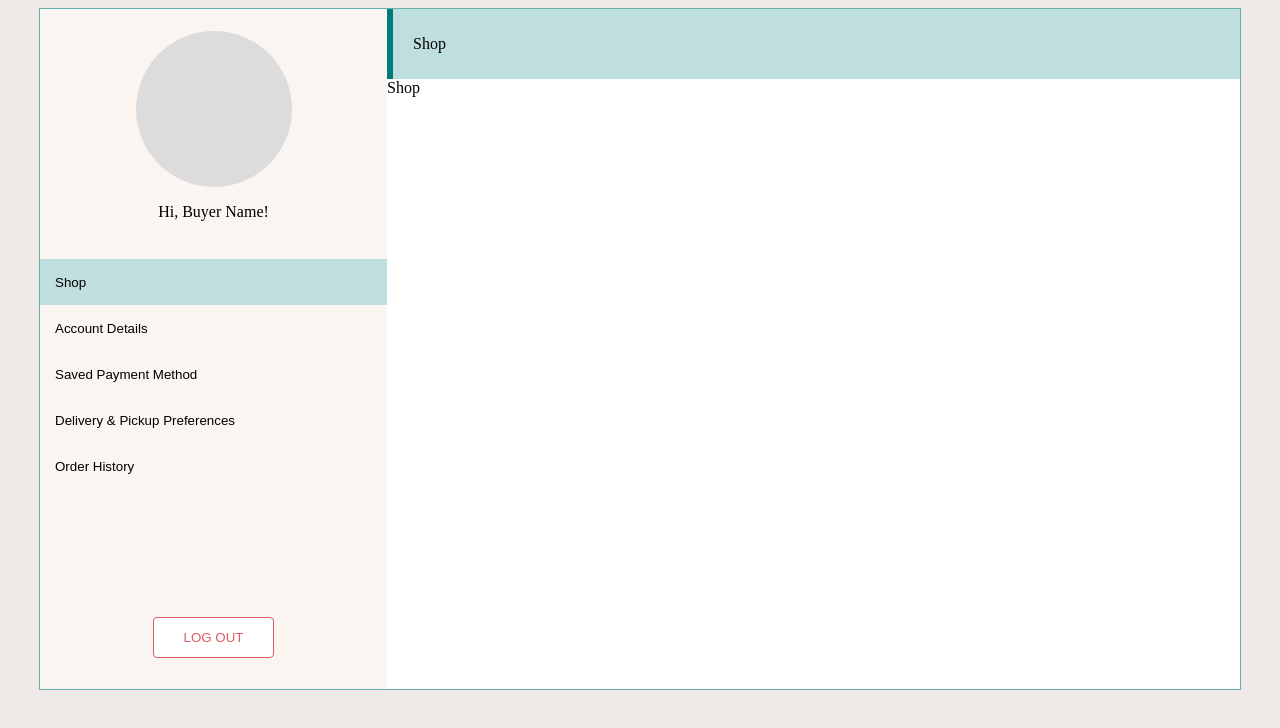
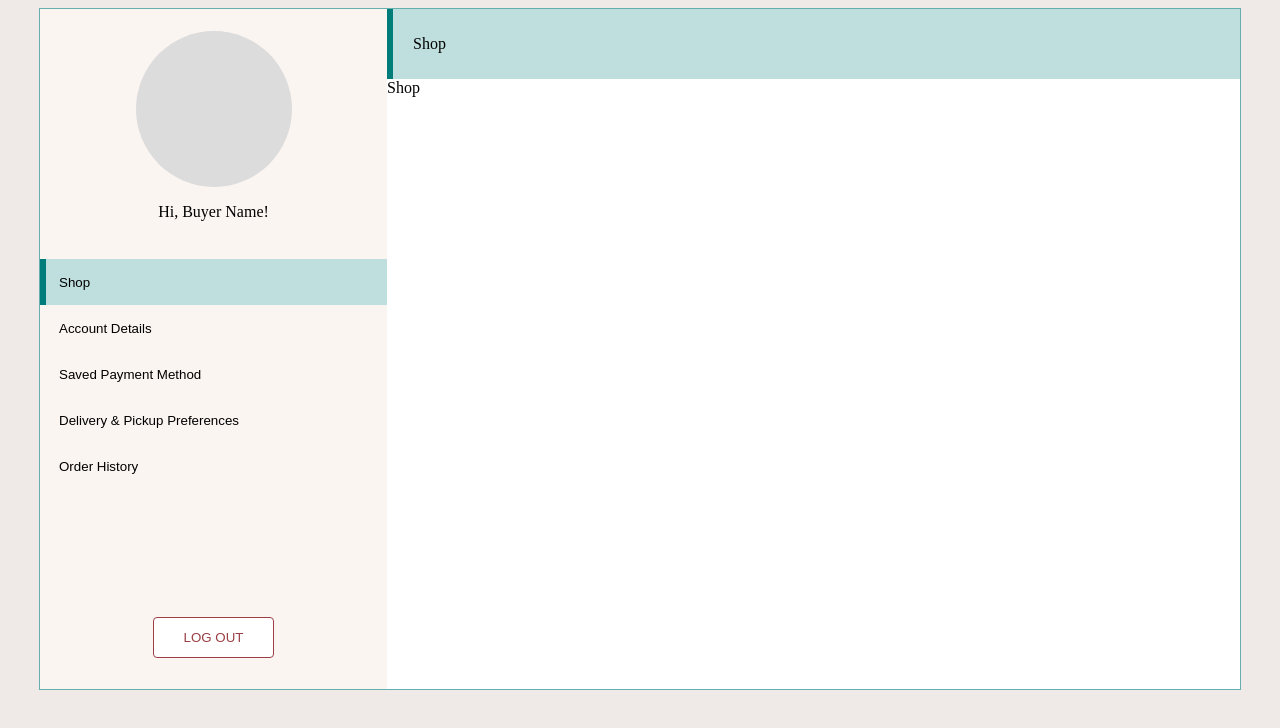
Before and after one commit to onlinetrainingconcepts/stemz-dashboard, a website built with Vite: page index.html in a window 1280 px wide. In both pictures the pointer is over the button "LOG OUT". Built offline with nearby package versions, Linux system fonts and the light colour scheme.

Commit message:
fix: modify hover styles

```diff
--- a/style.css
+++ b/style.css
@@ -66,6 +66,11 @@ body {
 	cursor: pointer;
 }
 
+.dashboard__panel--logout:hover {
+	border-color: rgba(154, 63, 68, 1);
+	color: rgba(154, 63, 68, 1);
+}
+
 .dashboard__nav {
 	display: flex;
 	flex-direction: column;
@@ -77,16 +82,34 @@ body {
 	border: none;
 	display: flex;
 	align-items: center;
-	padding-left: 15px;
+	padding-left: 19px;
 	cursor: pointer;
+	position: relative;
 }
 
+/* active button styles */
 .dashboard__nav--button.active {
 	background-color: #bfdede;
 }
 
-.dashboard__nav--button:hover {
-	background-color: #daeded;
+.dashboard__nav--button.active:after {
+	content: '';
+	width: 6px;
+	height: 100%;
+	background-color: rgba(0, 125, 122, 1);
+	position: absolute;
+	left: 0;
+}
+
+/* hover button styles */
+/* applies left border to nav button */
+.dashboard__nav--button:hover:not(.active):after {
+	content: '';
+	width: 6px;
+	height: 100%;
+	background-color: #f1d7cc;
+	position: absolute;
+	left: 0;
 }
 
 /* dashboard header div */
```
Also changed, not shown: 1 other file.
